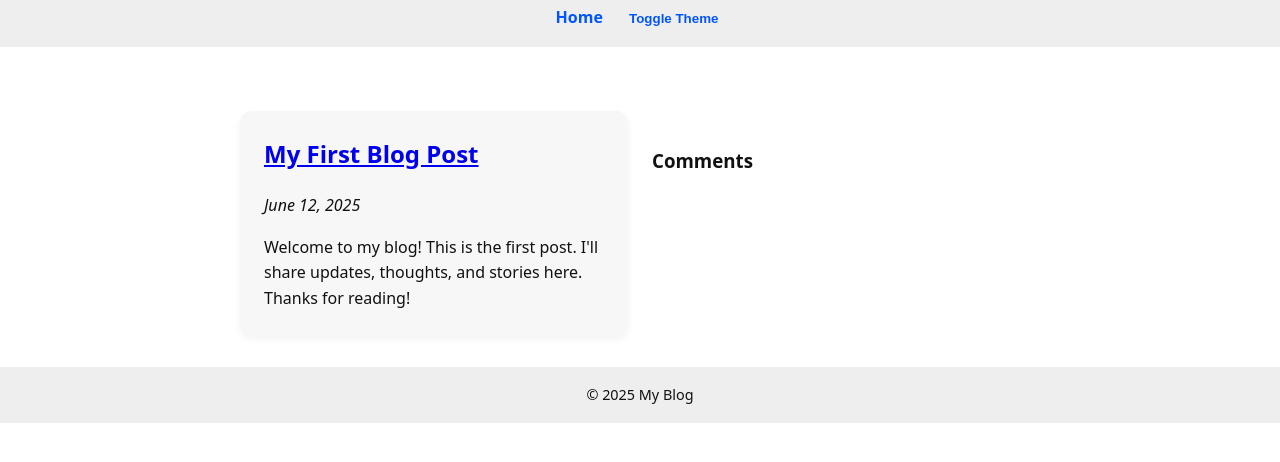
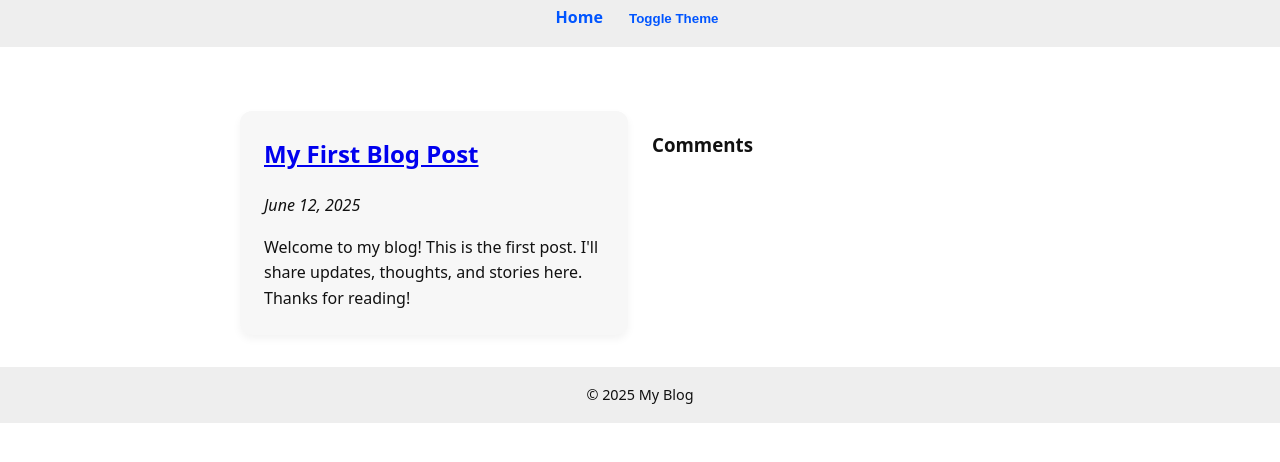
Before and after one commit to MartinApostolov/Blog, an Eleventy site: page src/index.njk in a window 1280 px wide. Shown: the part 70-532 px from the top of the page. Built offline with nearby package versions, Linux system fonts and the light colour scheme; Eleventy itself is replaced by a stand-in of ours; files that its build step writes are made by us from their sources; a script that the page names is missing.

Commit message:
Update layout.njk

```diff
--- a/src/_includes/layout.njk
+++ b/src/_includes/layout.njk
@@ -19,7 +19,7 @@
 </section>
     {{ content | safe }}
 </section>
-<section style="margin-top: 3rem;">
+<section>
   <h3>Comments</h3>
   <script src="https://giscus.app/client.js"
         data-repo="MartinApostolov/Blog"
```
